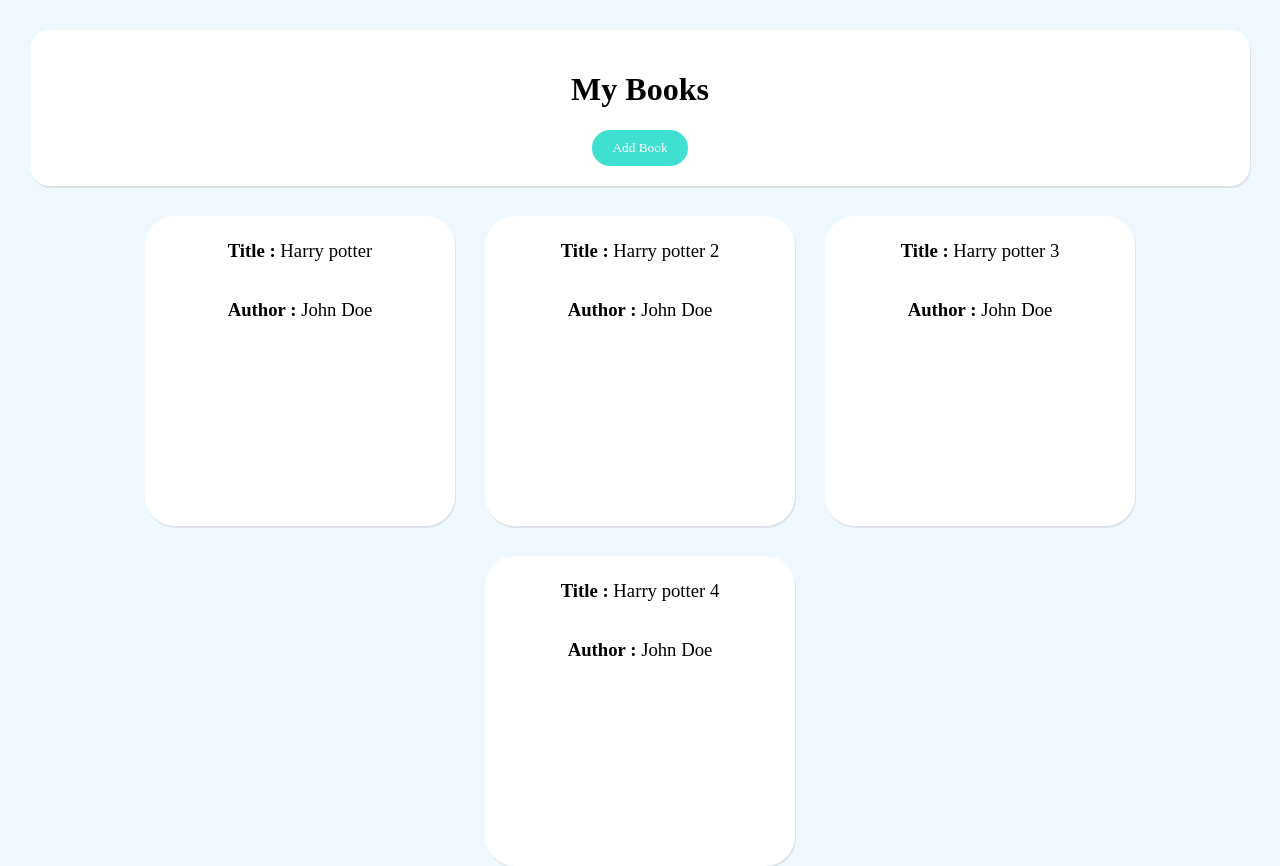
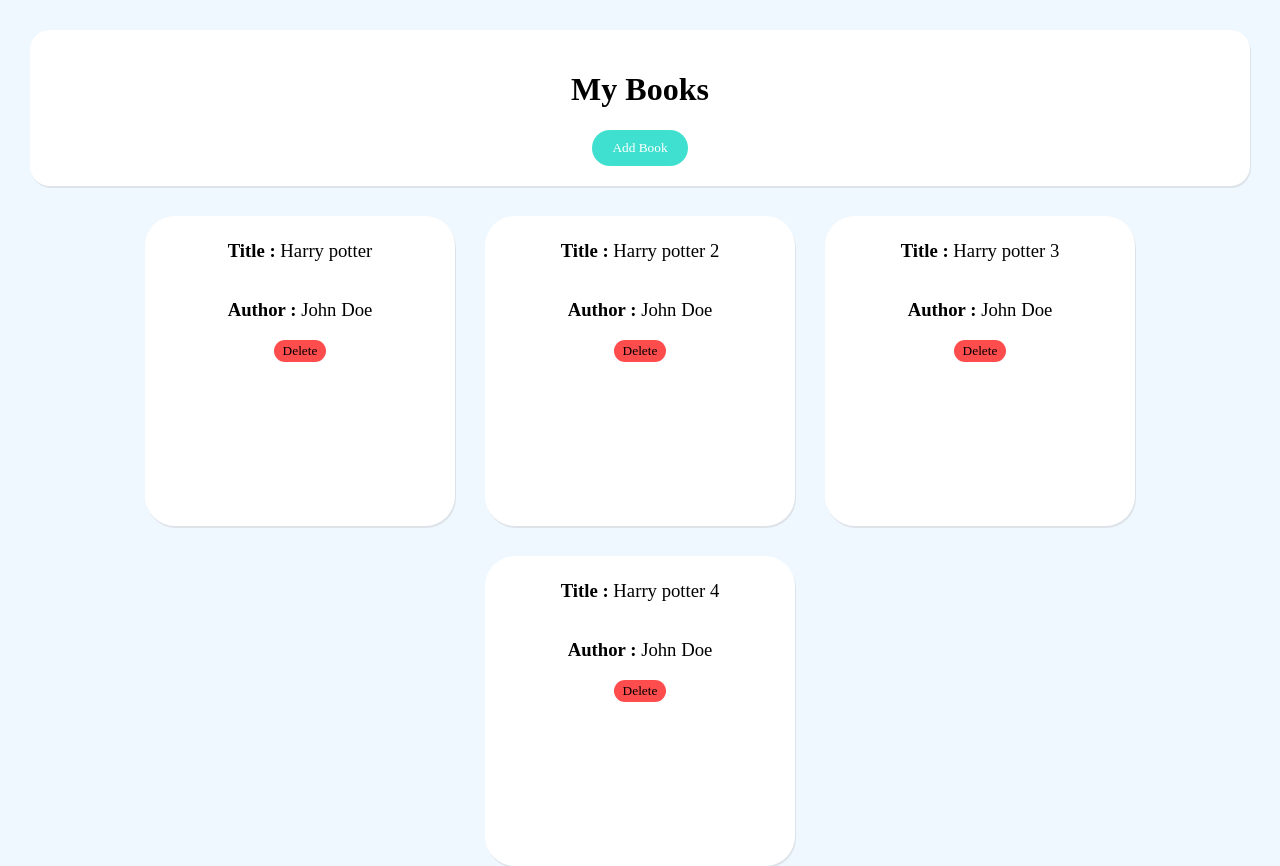
Before and after one commit to 0x4bd0/react-redux-project, a React (Create React App) app: page / in a window 1280 px wide. Built offline with nearby package versions, Linux system fonts and the light colour scheme.

Commit message:
added delete

```diff
--- a/src/components/book.js
+++ b/src/components/book.js
@@ -1,4 +1,17 @@
+import { useDispatch } from "react-redux";
+
 const BookC = ({ book }) => {
+    const dispatch = useDispatch()
+
+    const deleteBookClicked = (id) => {
+        dispatch({
+            type: 'DELETE_BOOK',
+            payload: {
+                id
+            }
+        })
+    }
+
     return (
         <div className="book">
 
@@ -14,6 +27,11 @@ const BookC = ({ book }) => {
                 </h3>
             </div>
 
+            <div className="bookItem">
+                <div className="bookAction">
+                    <button className="bookActionDelete" onClick={() => deleteBookClicked(book.id)}>Delete</button>
+                </div>
+            </div>
         </div>
     );
 }
--- a/src/index.css
+++ b/src/index.css
@@ -118,3 +118,16 @@ code {
     border-radius: 20px;
       box-shadow: 1px 2px #8888882e;
 }
+
+.bookAction {
+  display: flex;
+    flex-direction: row;
+}
+
+.bookActionDelete {
+      outline: none;
+    background-color: #ff4c4c;
+    padding: 3px 9px;
+    border: 0px;
+    border-radius: 20px;
+}
--- a/src/reducers/bookReducer.js
+++ b/src/reducers/bookReducer.js
@@ -32,10 +32,12 @@ const booksReducer = (state = initState, action = {}) => {
                 ...state,
                 {
                     title: payload.title,
-                    id: state[state.length - 1].id + 1,
+                    id: state[state.length - 1] ? state[state.length - 1].id + 1 : 1,
                     author: payload.author ? payload.author : 'Anonymous'
                 }
             ]
+        case 'DELETE_BOOK':
+            return [...state].filter(item => item.id !== payload.id)
         default:
             return state
     }
```
